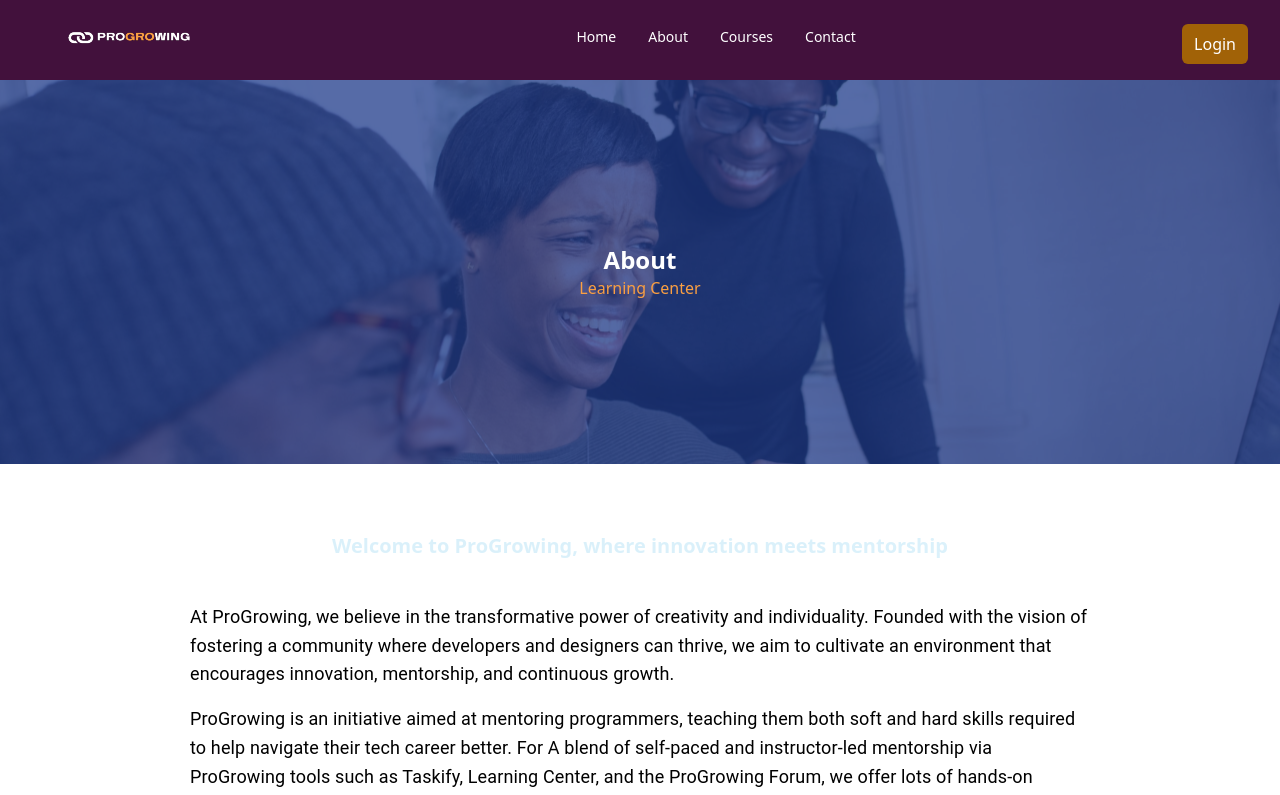
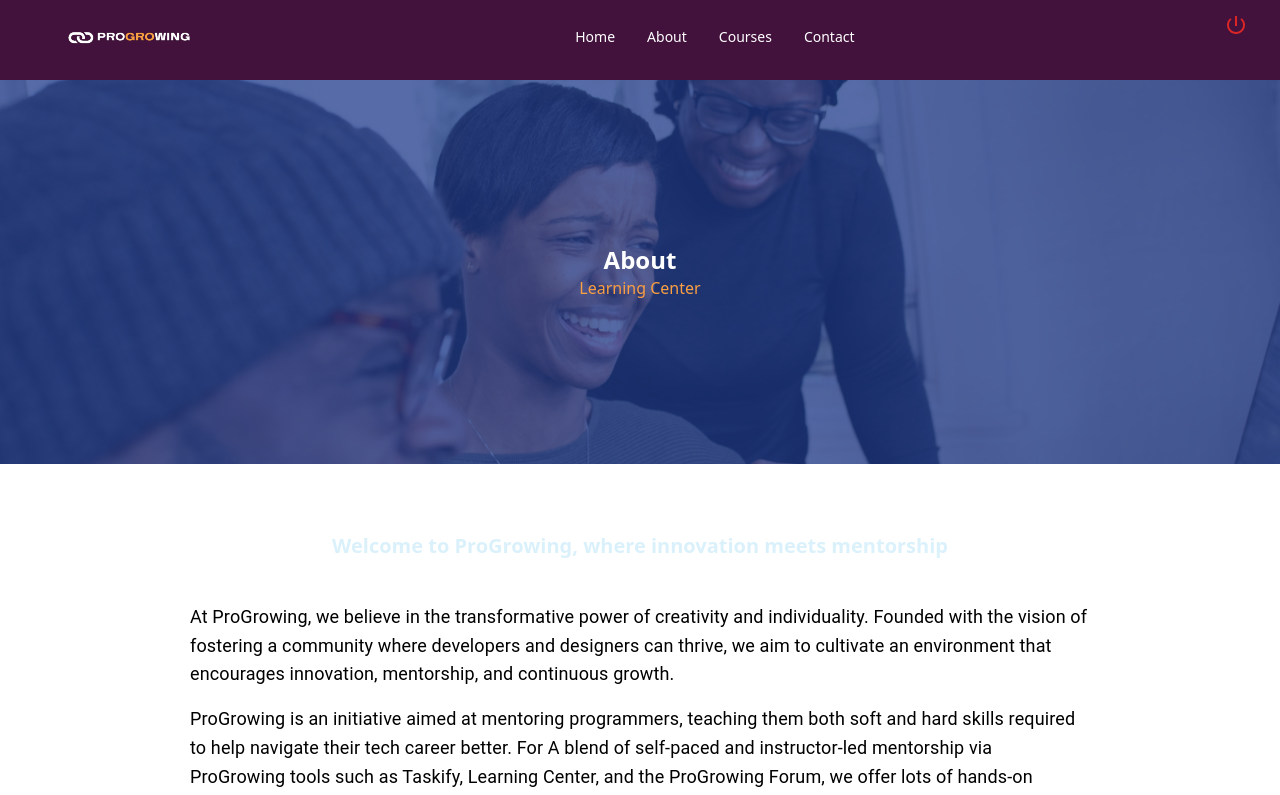
Before and after one commit to oduyemi/learn, a React (Create React App) app: page /about in a window 1280 px wide. Shown: the top 795 px of the page. Built offline with nearby package versions, Linux system fonts and the light colour scheme; sample sign-in values are in the browser's storage.

Commit message:
Header updated for user session

```diff
--- a/src/components/Header.jsx
+++ b/src/components/Header.jsx
@@ -1,12 +1,18 @@
-
-import React, { useState} from "react";
+import React, { useState, useContext } from "react";
+import { UserContext } from "../UserContext";
 import logo from "../assets/images/logo/logo.png";
 import { Link } from "react-router-dom";
+import { Box, Typography } from "@mui/material";
 import Button from "./elements/Button";
+import PowerSettingsNewIcon from '@mui/icons-material/PowerSettingsNew';
+
+
 
 
 const Header = () => {
+    const { user, handleLogout } = useContext(UserContext);
     const [isMobileMenuOpen, setIsMobileMenuOpen] = useState(false);
+    const userDetails = JSON.parse(localStorage.getItem("userDetails"));
 
     const toggleMobileMenu = () => {
       setIsMobileMenuOpen(!isMobileMenuOpen);
@@ -28,7 +34,24 @@ const Header = () => {
                 <Link to="/about" className="mobile-menu-link text-l" onClick={closeMobileMenu}>About</Link>
                 <Link to="/courses" className="mobile-menu-link text-l" onClick={closeMobileMenu}>Courses</Link>
                 <Link to="/contact" className="mobile-menu-link text-l" onClick={closeMobileMenu}>Contact</Link>
-                <Link to="/login" className="mobile-menu-link"onClick={closeMobileMenu}><Button>Login</Button></Link>
+                {userDetails ? (
+                    <Box className="cta">
+                        <Typography variant="h6" sx={{ fontWeight: "300", fontSize: "16px" }} paragraph className="inline font-light text-l">
+                            {userDetails.fname} &nbsp; {userDetails.lname}
+                        </Typography> &emsp; &emsp;
+                        <span>
+                            <PowerSettingsNewIcon
+                                onClick={handleLogout}
+                                className="inline text-red-600 hover:text-carton"
+                            />
+                        </span>
+                    </Box>
+                    ) : (
+                        <>
+                        <Link to="/login" className="mobile-menu-link" onClick={closeMobileMenu}><Button>Login</Button></Link>
+                        </>
+                    )}
+
             </div>
           </div>
         )
@@ -67,7 +90,24 @@ const Header = () => {
                         <li><Link to="/contact" className="text-l">Contact</Link></li>
                     </ul>
                     <div className="header-extras flex items-center justify-between space-x-6 pr-8 mt-[-5%]">
-                        <Link to="/login" className="text-l"><Button>Login</Button></Link>
+
+                    {userDetails ? (
+                          <Box className="cta">
+                              <Typography variant="h6" sx={{ fontWeight: "300", fontSize: "16px" }} paragraph className="inline font-light text-l">
+                                  {userDetails.fname} &nbsp; {userDetails.lname}
+                              </Typography> &emsp; &emsp;
+                              <span>
+                                  <PowerSettingsNewIcon
+                                      onClick={handleLogout}
+                                      className="inline text-red-600 hover:text-carton"
+                                  />
+                              </span>
+                          </Box>
+                            ) : (
+                                <>
+                                <Link to="/login" className="text-l"><Button>Login</Button></Link>
+                                </>
+                            )}
                     </div>
                 </div>
             </nav>
```
